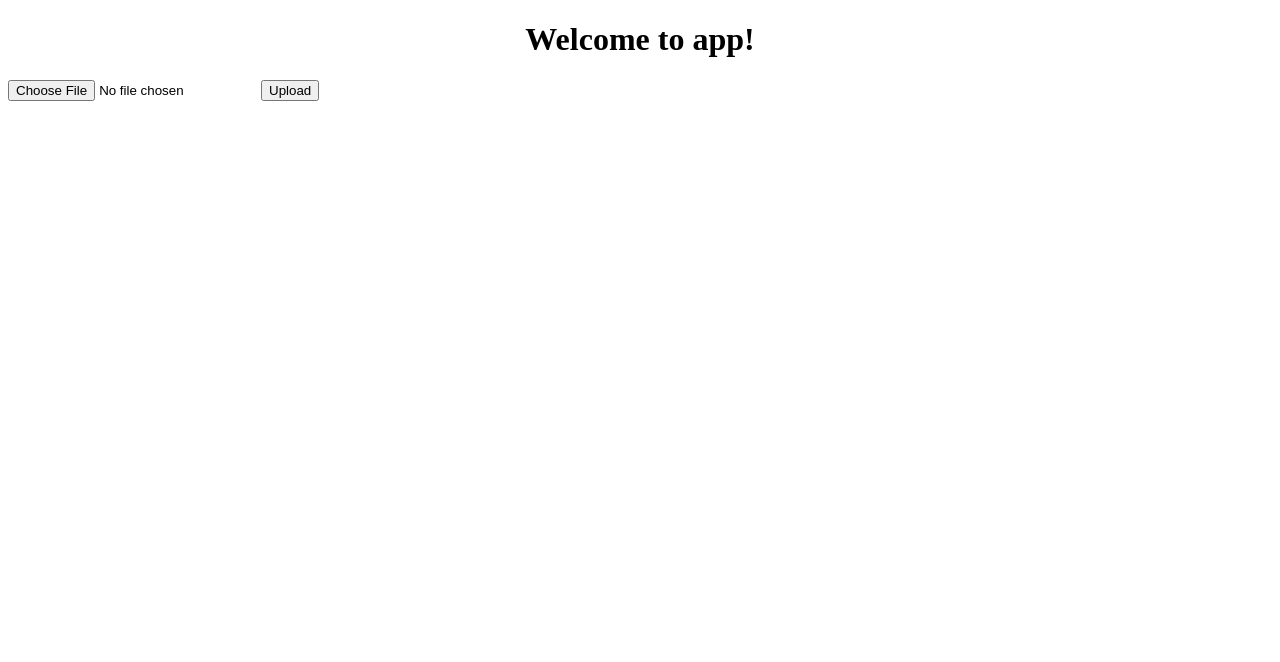
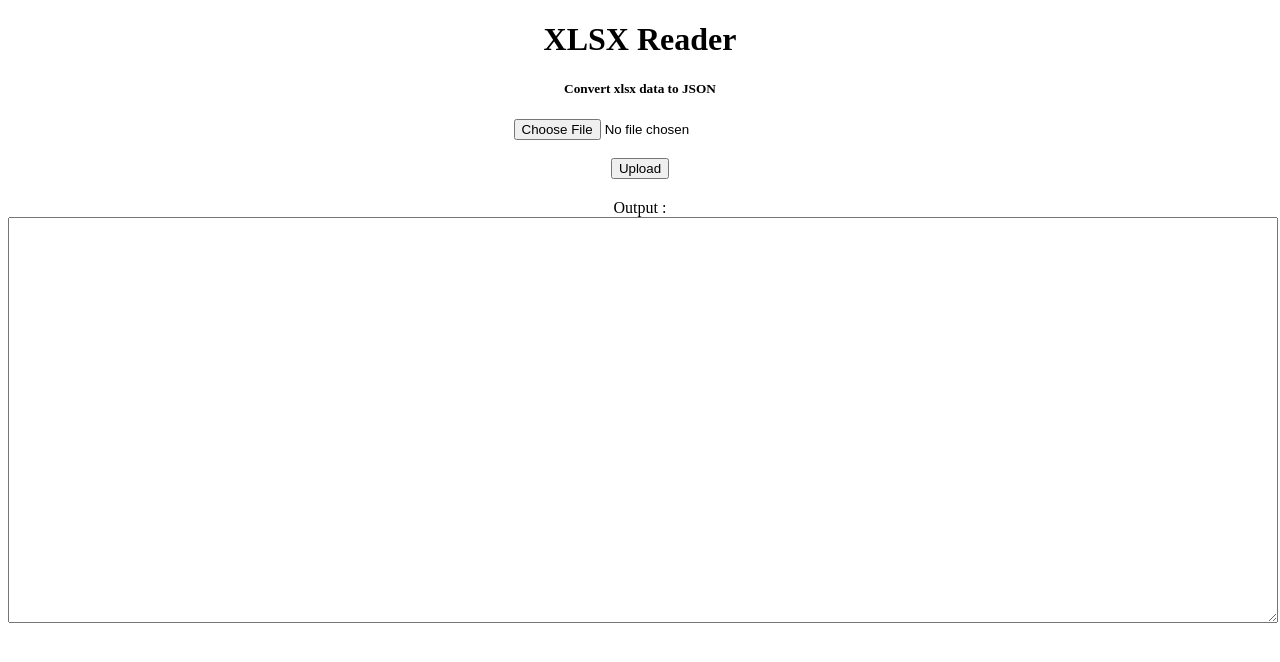
Before and after one commit to kishorkharade24/ng5-xlsx-to-json, an Angular app: page / in a window 1280 px wide. Shown: the top 662 px of the page. Built offline with nearby package versions, Linux system fonts and the light colour scheme.

Commit message:
Updated Code

```diff
--- a/src/app/app.component.html
+++ b/src/app/app.component.html
@@ -1,8 +1,23 @@
 <div style="text-align:center">
   <h1>
-    Welcome to {{ title }}!
+    XLSX Reader
   </h1>
+  <h5>Convert xlsx data to JSON</h5>
 </div>
 
-<input type="file" style="display: inline-block;" (change)="incomingfile($event)" placeholder="Upload file" accept=".xlsx">
-<button type="button" class="btn btn-info" (click)="Upload()" >Upload</button>
+<div style="text-align:center">
+  <div class="panel">
+    <form>
+      <input type="file" style="display: inline-block;" (change)="incomingfile($event)" placeholder="Upload file" accept=".xlsx">
+      <br><br>
+      <button type="button" class="btn btn-info" (click)="Upload()" >Upload</button>
+    </form>
+  </div>
+</div>
+
+<div style="height: 20px"></div>
+
+<div style="text-align:center">
+  <label>Output :</label><br>
+  <textarea [(ngModel)]="output" style="height: 400px; width: 100%; overflow: auto;"></textarea>
+</div>
--- a/src/app/app.component.ts
+++ b/src/app/app.component.ts
@@ -11,6 +11,7 @@ export class AppComponent {
 
   arrayBuffer: any;
   file: File;
+  output: any;
 
   incomingfile(event) {
     this.file= event.target.files[0];
@@ -28,6 +29,7 @@ export class AppComponent {
       var first_sheet_name = workbook.SheetNames[0];
       var worksheet = workbook.Sheets[first_sheet_name];
       console.log(XLSX.utils.sheet_to_json(worksheet,{raw:true}));
+      this.output = JSON.stringify(XLSX.utils.sheet_to_json(worksheet,{raw:true}));
     }
     fileReader.readAsArrayBuffer(this.file);
   }
--- a/src/app/app.module.ts
+++ b/src/app/app.module.ts
@@ -1,6 +1,6 @@
 import { BrowserModule } from '@angular/platform-browser';
 import { NgModule } from '@angular/core';
-
+import { FormsModule } from '@angular/forms';
 
 import { AppComponent } from './app.component';
 
@@ -10,7 +10,8 @@ import { AppComponent } from './app.component';
     AppComponent
   ],
   imports: [
-    BrowserModule
+    BrowserModule,
+    FormsModule
   ],
   providers: [],
   bootstrap: [AppComponent]
```
